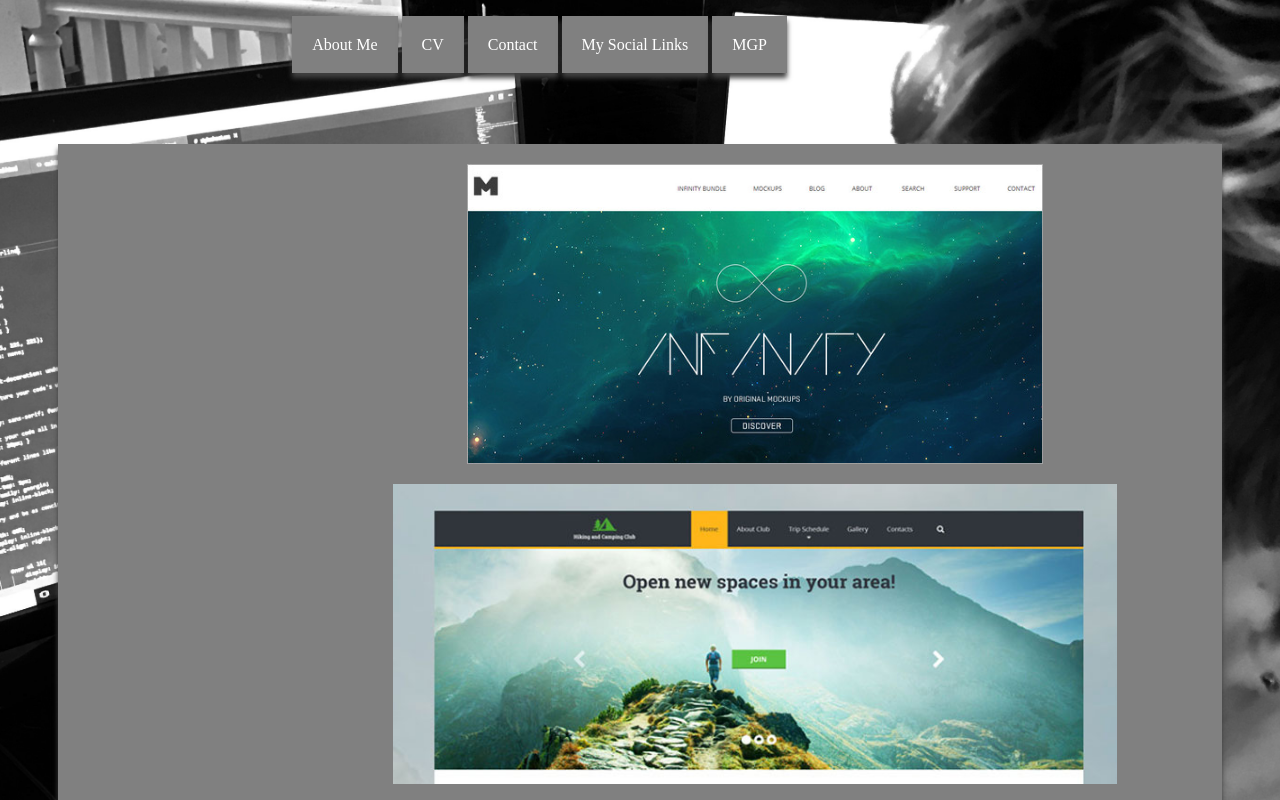
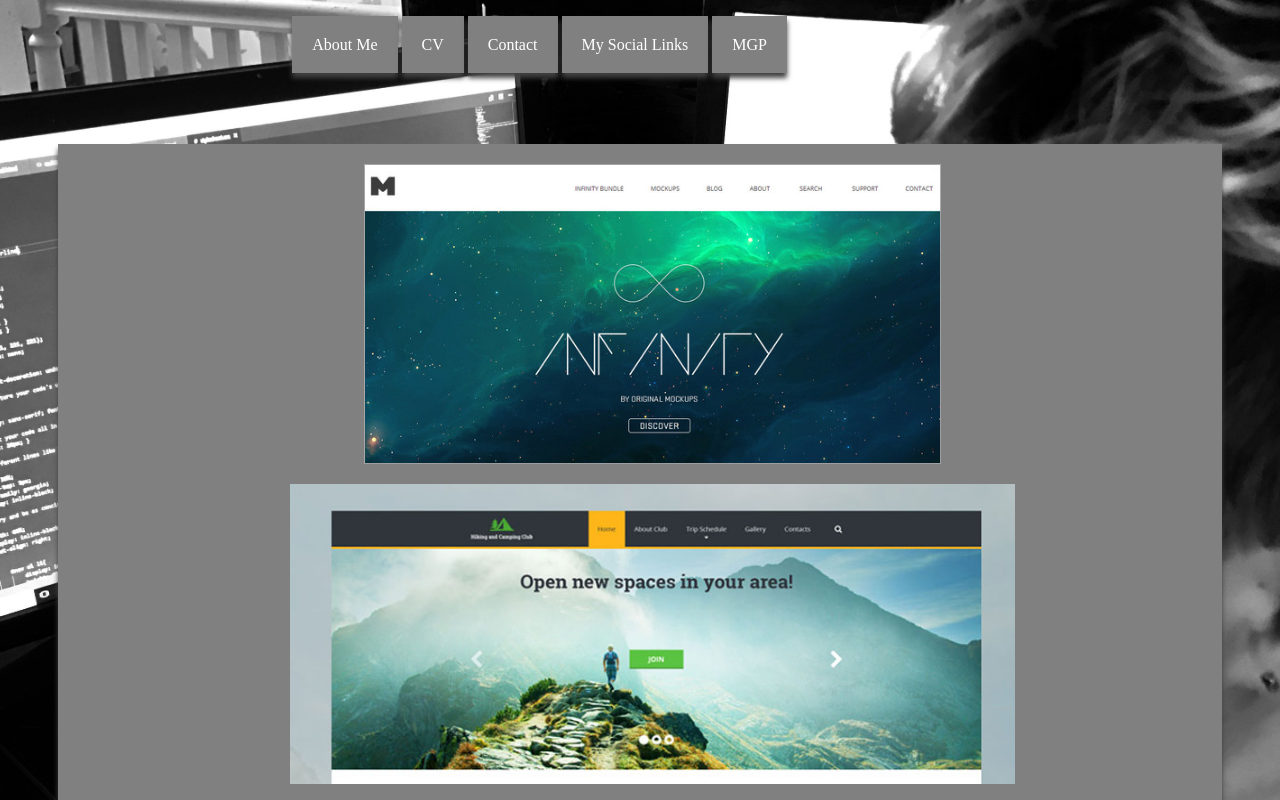
Before and after one commit to jackhmc/CSY1018, a plain HTML site: page mgp.html in a window 1280 px wide. Shown: the top 800 px of the page. Drawn offline with Linux system fonts and the light colour scheme.

Commit message:
Add files via upload

```diff
--- a/stylesheet.css
+++ b/stylesheet.css
@@ -38,7 +38,7 @@ body{
 
 }
 .image{
-	padding-left: 230px;
+	padding-left: 25px;
 	margin-bottom: 20px;
 	height: 300px;
 }
```
